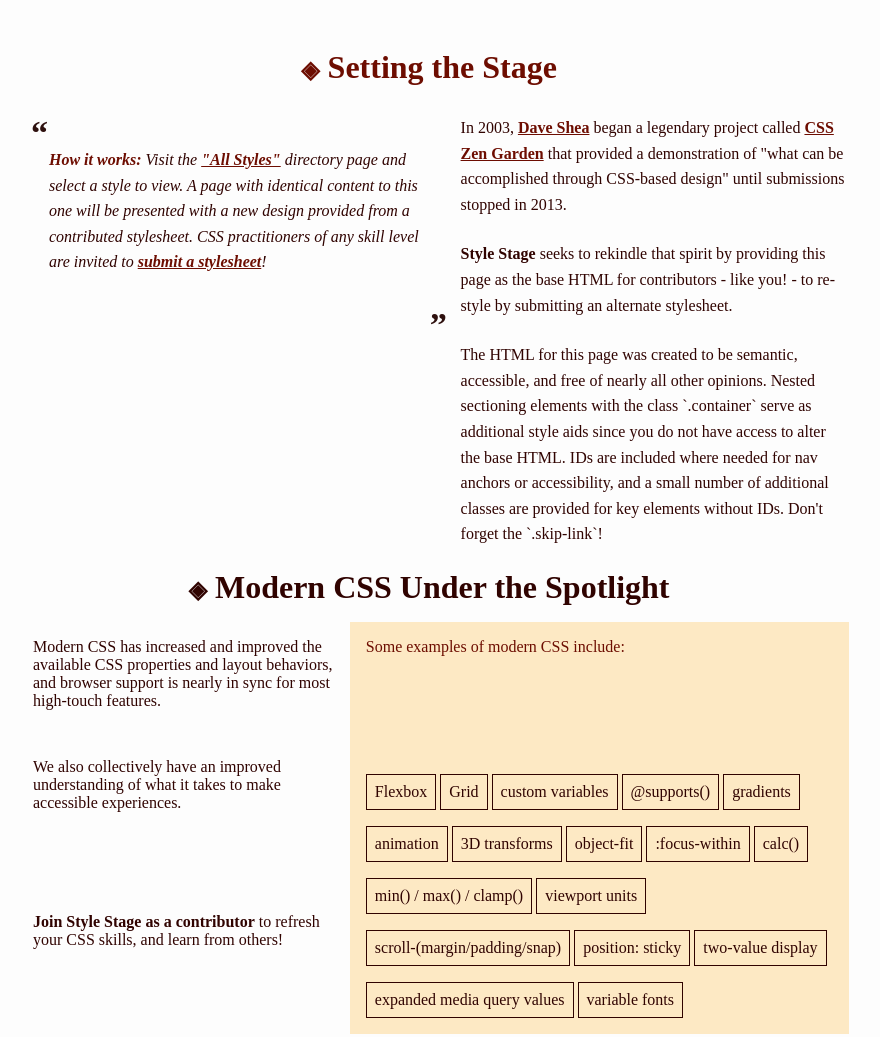
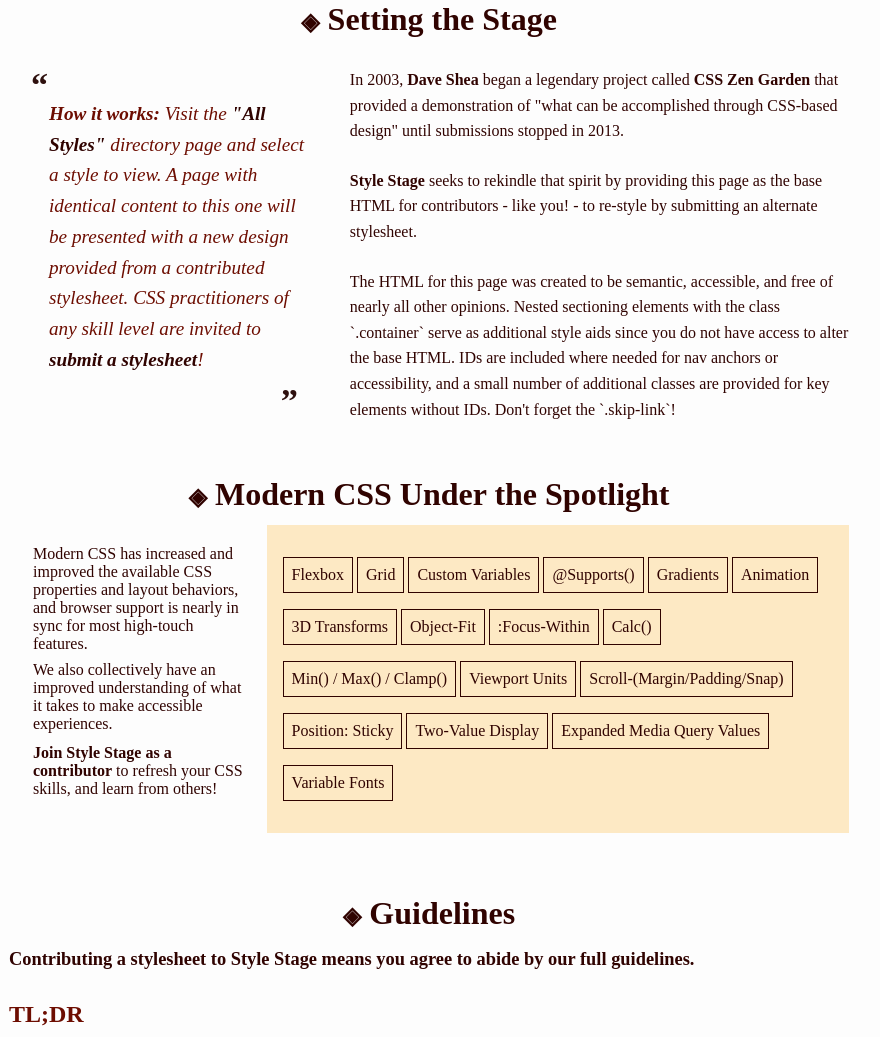
Before and after one commit to JeanKonan/stylestage-sass, a website: page public/index.html in a window 1280 px wide. Shown: the part 328-1365 px from the top of the page, without its empty margins (207-1087 px from the left). Drawn offline with Linux system fonts and the light colour scheme; a web font is replaced by a local one.

Commit message:
style stage completed

```diff
--- a/sass/_about.scss
+++ b/sass/_about.scss
@@ -1,36 +1,48 @@
 #about {
     display: flex;
     flex-direction: column;
-    padding: 5rem 2rem;
+    padding: 2rem;
 
     .container:first-of-type {
-      max-width: 1200px;
-      margin: 0 auto;
+      margin: 0 auto 2rem;
       display: grid;
-      grid-template-columns: 1fr 2fr;
-      grid-template-columns: auto auto auto auto;
       align-items: start;
 
+      @media (min-width: 900px) {
+        grid-template-columns: 40% 1fr;
+        grid-template-rows: auto auto auto auto;
 
         h2 {
             grid-column: span 2;
+        }
+
+        blockquote {
+            grid-column: 1/2;
+            grid-row: 2/5;
+        }
+
+        p {
+            grid-column: 2/3;
+        }
+      }
+
+      h2 {
         text-align: center;
-        font-size: 2rem;
-        font-weight: bold;
-        color: $color-secondary;
+        font-size: $font-size-h1;
+        font-weight: $font-weight-strong;
         margin-bottom: 2rem;
       }
 
       blockquote {
-        grid-column: 1/2;
-        grid-row: 2/4;
-        display: flex;
-        flex-direction: column;
-        justify-content: center;
         position: relative;
         padding: 2rem;
         font-style: italic;
-        color: $color-primary;
+
+        p {
+            margin-bottom: 0;
+            color: $color-secondary;
+            font-size: calc($font-size-text + .2rem);
+        }
 
         strong {
           font-weight: bold;
@@ -39,14 +51,12 @@
 
         a {
           color: $color-secondary;
-          text-decoration: underline;
 
           &:hover {
-            color: $color-other;
+            text-decoration: underline;
           }
         }
 
-        // SVG Quotes
         &::before {
           content: '';
           position: absolute;
@@ -62,7 +72,7 @@
           content: '';
           position: absolute;
           bottom: 0;
-          right: 10px;
+          right: 3rem;
           width: 40px;
           height: 40px;
           background: url('../public/images/quote-after.svg') no-repeat center center;
@@ -71,18 +81,16 @@
       }
 
       p {
-        grid-column: 2/3;
         color: $color-primary;
         font-size: 1rem;
         line-height: 1.6;
         margin-bottom: 1.5rem;
 
         a {
-          color: $color-secondary;
-          text-decoration: underline;
+          color: $color-primary;
 
           &:hover {
-            color: $color-other;
+            text-decoration: underline;
           }
         }
       }
@@ -90,8 +98,10 @@
 
     .container:last-of-type {
         display: grid;
+
+        @media (min-width: 900px) {
             grid-template-rows: auto auto auto auto;
-        grid-template-columns: 40% 1fr;
+            grid-template-columns: 30% 1fr;
             grid-auto-flow: dense;
 
             h2 {
@@ -110,16 +120,17 @@
 
                 &:nth-of-type(3) {
                     grid-row: span 1;
+                    margin-top: -2.5rem;
                 }
 
                 &:nth-of-type(4) {
                     grid-row: span 1;
+                    margin-top: -2.5rem;
                 }
 
                 &:nth-of-type(2) {
                     grid-column: 2/3;
                     grid-row: 2/3;
-                color: $color-secondary;
                     padding: 1rem;
                 }
             }
@@ -127,14 +138,7 @@
             ul {
                 grid-column: 2/3;
                 grid-row: 3/5;
-            // background: $color-tertiary;
-            padding: 1rem;
-
-            li {
-                display: inline-block;
-                border: 1px solid $color-primary;
-                padding: .5rem;
-            }
+                margin-top: -10rem;
             }
 
             &::before {
@@ -146,4 +150,43 @@
                 position: relative;
             }
         }
+
+        p {
+            &:nth-of-type(2) {
+                color: $color-secondary;
+                padding: 1rem;
+                background: $color-tertiary;
+                margin-bottom: 0;
+                font-weight: $font-weight-strong;
             }
+        }
+
+        ul {
+            padding: 1rem;
+            background: $color-tertiary;
+            margin-bottom: 1rem;
+
+            li {
+                display: inline-block;
+                border: 1px solid $color-primary;
+                padding: .5rem;
+                text-transform: capitalize;
+
+                &:hover {
+                    color: $color-tertiary;
+                    background: $color-primary;
+                    border: none;
+                }
+            }
+        }
+
+        // &::before {
+        //     content: "";
+        //     grid-column: 1/2;
+        //     grid-row: 3/span 2;
+        //     background-color: $color-tertiary;
+        //     z-index: -1;
+        //     position: relative;
+        // }
+    }
+}
--- a/sass/_files.scss
+++ b/sass/_files.scss
@@ -3,6 +3,10 @@
     padding: 2rem;
     position: relative;
     text-align: center;
+
+    @media (max-width: 420px) {
+        padding: 1rem;
+    }
 
       h3 {
         color: $color-secondary;
@@ -32,6 +36,10 @@
             width: 14rem;
         }
 
+        @media (max-width: 585px) {
+            width: 11.5rem;
+        }
+
         &:hover {
           background-color: $color-other;
           color: $color-secondary;
--- a/sass/_guidelines.scss
+++ b/sass/_guidelines.scss
@@ -20,11 +20,11 @@
         margin-bottom: 1.5rem;
 
         a {
-          color: $color-secondary;
+          color: $color-primary;
           text-decoration: none;
 
           &:hover {
-            color: $color-other;
+            text-decoration: underline;
           }
         }
       }
--- a/sass/_nav.scss
+++ b/sass/_nav.scss
@@ -24,6 +24,18 @@
                 color: $color-secondary;
             }
 
+            @media (max-width: 900px) {
+
+                &:last-of-type:after {
+                    position: absolute;
+                    content: '◈';
+                    margin-left: .3rem;
+                    text-align: center;
+                    font-size: $font-size-h2;
+                    color: $color-secondary;
+                }
+            }
+
             a {
                 display: inline;
                 font-size: $font-size-h2;
--- a/sass/_profile.scss
+++ b/sass/_profile.scss
@@ -6,11 +6,25 @@
         padding: 5rem;
         text-align: center;
 
+        @media (max-width: 650px) {
+            padding: 5rem 1rem;
+        }
+
         ul {
             display: inline-block;
             li {
                 display: inline-block;
                 list-style: none;
+
+                &:not(:last-of-type):after {
+                    content: '|';
+                }
+
+                span {
+                    &:last-of-type {
+                        font-weight: $font-weight-strong;
+                    }
+                }
 
                 a {
                     text-decoration: none;
--- a/sass/_typography.scss
+++ b/sass/_typography.scss
@@ -11,6 +11,11 @@
     @media (max-width: 680px) {
         width: 85vw;
     }
+
+    @media (max-width: 420px) {
+        width: 95vw;
+    }
+
 }
 
 h1,
```
Also changed, not shown: public/style.css, 1 other file. Lines whose indentation alone changed are shown as unchanged.
